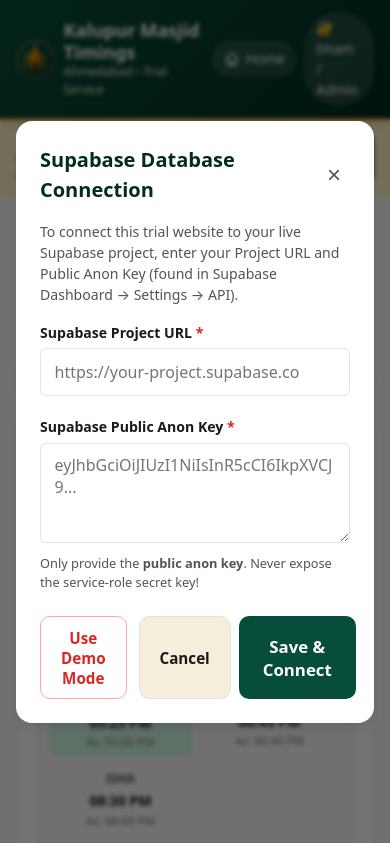
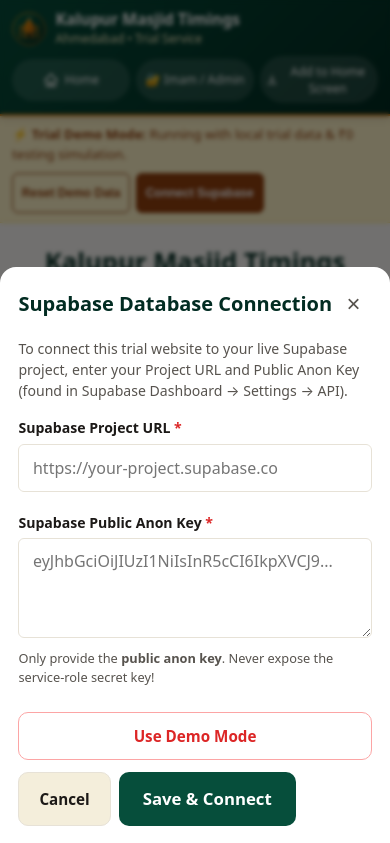
Before and after one commit to nomanmansuri2006-creator/kalupur-masjid-timings, a website with bundled scripts: page index.html in a window 390 px wide. Both pictures are taken after a click on the button "Connect Supabase". Shown: the top 843 px of the page. Built offline with nearby package versions, Linux system fonts and the light colour scheme.

Commit message:
Improve mobile layout and app installation

```diff
--- a/css/style.css
+++ b/css/style.css
@@ -137,6 +137,16 @@
   gap: 0.35rem;
   transition: all 0.2s ease;
   min-height: 36px;
+}
+
+.install-app-button {
+  border: 0;
+  font-family: inherit;
+  cursor: pointer;
+}
+
+.install-app-button[hidden] {
+  display: none;
 }
 
 .nav-pill:hover, .nav-pill:focus {
@@ -712,3 +722,98 @@
     text-align: left;
   }
 }
+
+@media (max-width: 639px) {
+  .app-header {
+    padding: 0.65rem 0.75rem;
+  }
+
+  .header-container {
+    align-items: flex-start;
+    flex-direction: column;
+    gap: 0.55rem;
+  }
+
+  .brand-logo {
+    width: 34px;
+    height: 34px;
+  }
+
+  .brand-text h1 {
+    font-size: 1rem;
+  }
+
+  .header-nav {
+    width: 100%;
+    display: grid;
+    grid-template-columns: repeat(3, minmax(0, 1fr));
+    gap: 0.35rem;
+  }
+
+  .nav-pill {
+    justify-content: center;
+    min-width: 0;
+    min-height: 42px;
+    padding: 0.4rem;
+    font-size: 0.75rem;
+    text-align: center;
+  }
+
+  .mode-banner {
+    align-items: stretch;
+    flex-direction: column;
+    padding: 0.6rem 0.75rem;
+  }
+
+  .mode-banner > div {
+    flex-wrap: wrap;
+  }
+
+  .mode-banner button {
+    min-height: 40px;
+    padding: 0.35rem 0.55rem;
+  }
+
+  .main-content {
+    padding: 0.75rem;
+  }
+
+  .card {
+    padding: 1rem;
+  }
+
+  .prayer-table {
+    min-width: 480px;
+  }
+
+  .prayer-table th,
+  .prayer-table td {
+    padding: 0.7rem;
+    font-size: 0.88rem;
+  }
+
+  .modal-overlay {
+    align-items: flex-end;
+    padding: 0;
+  }
+
+  .modal-dialog {
+    max-height: 92dvh;
+    padding: 1.15rem;
+    border-radius: var(--radius-lg) var(--radius-lg) 0 0;
+  }
+
+  .modal-actions {
+    flex-wrap: wrap;
+  }
+
+  .modal-actions > * {
+    flex: 1 1 100%;
+  }
+
+  .toast-container {
+    right: 0.75rem;
+    bottom: max(0.75rem, env(safe-area-inset-bottom));
+    left: 0.75rem;
+  }
+}
--- a/index.html
+++ b/index.html
@@ -41,6 +41,12 @@
         <a href="#login" class="nav-pill" id="nav-auth-pill" title="Imam / Admin Portal">
           🔐 Imam / Admin
         </a>
+        <button type="button" class="nav-pill install-app-button" id="install-app-btn" aria-label="Add Masjid Timings to your home screen">
+          <svg width="16" height="16" fill="none" viewBox="0 0 24 24" stroke="currentColor" aria-hidden="true">
+            <path stroke-linecap="round" stroke-linejoin="round" stroke-width="2" d="M12 3v12m0 0 4-4m-4 4-4-4M5 17v3h14v-3" />
+          </svg>
+          Add to Home Screen
+        </button>
       </nav>
     </div>
   </header>
--- a/js/app.js
+++ b/js/app.js
@@ -9,8 +9,12 @@
 import { initRouter, navigate } from './router.js';
 import { showToast } from './utils/toast.js';
 
+let installPromptEvent = null;
+
 async function bootstrap() {
   console.log('🕌 Initializing Kalupur Masjid Timings App...');
+
+  initInstallButton();
 
   // 1. Register Service Worker for PWA Android installation & offline caching
   if ('serviceWorker' in navigator) {
@@ -33,6 +37,40 @@
 
   // 4. Initialize Router
   initRouter();
+}
+
+function initInstallButton() {
+  const installButton = document.getElementById('install-app-btn');
+  if (!installButton) return;
+
+  const isInstalled = window.matchMedia('(display-mode: standalone)').matches || window.navigator.standalone === true;
+  if (isInstalled) {
+    installButton.hidden = true;
+    return;
+  }
+
+  window.addEventListener('beforeinstallprompt', (event) => {
+    event.preventDefault();
+    installPromptEvent = event;
+  });
+
+  window.addEventListener('appinstalled', () => {
+    installPromptEvent = null;
+    installButton.hidden = true;
+    showToast('Masjid Timings has been added to your home screen.', 'success');
+  });
+
+  installButton.addEventListener('click', async () => {
+    if (!installPromptEvent) {
+      showToast('To add this app, open your browser menu and choose "Add to Home Screen" or "Install app".', 'info', 7000);
+      return;
+    }
+
+    installPromptEvent.prompt();
+    const { outcome } = await installPromptEvent.userChoice;
+    if (outcome === 'accepted') installButton.hidden = true;
+    installPromptEvent = null;
+  });
 }
 
 function renderModeBanner() {
```
Also changed, not shown: manifest.json.
